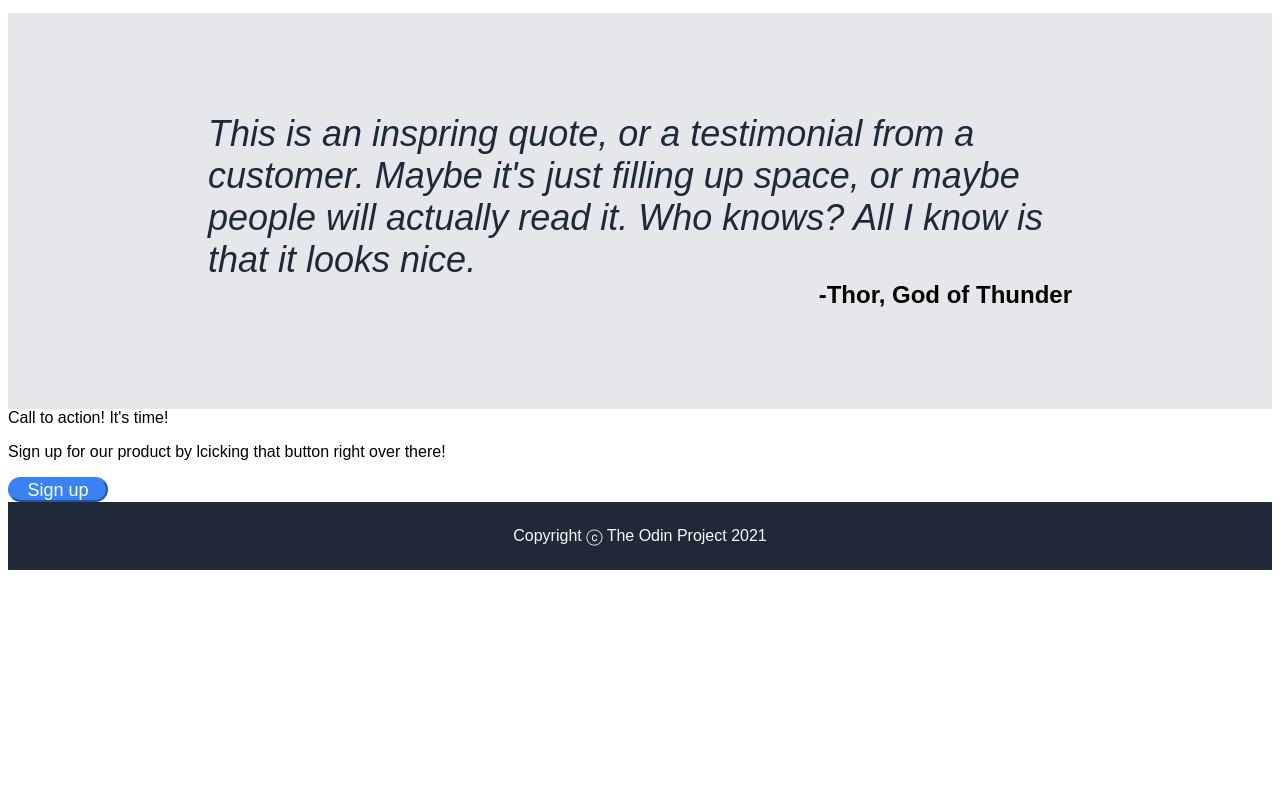
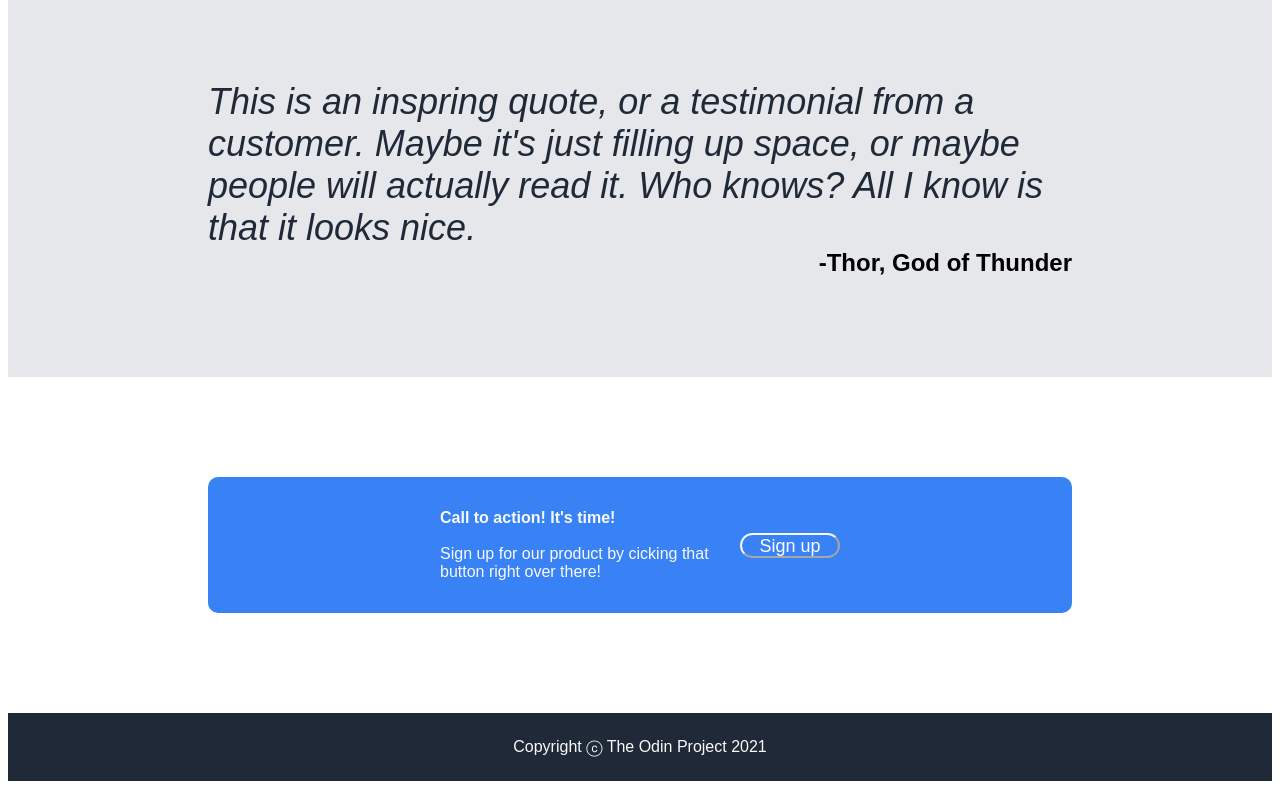
Before and after one commit to leserenityu/landing-page, a plain HTML site: page index.html in a window 1280 px wide. Shown: the part 717-1506 px from the top of the page. Before the commit the page ends 1295 px from the top, so only its background shows below. Drawn offline with Linux system fonts and the light colour scheme.

Commit message:
Add css styling to section four

```diff
--- a/index.html
+++ b/index.html
@@ -57,9 +57,12 @@
         </div>
 
         <div class="section-four">
-            Call to action! It's time!
-            <p>Sign up for our product by lcicking that button right over there!</p>
-            <button>Sign up</button>
+            <ul class="call-action">
+                <li class="desc"><div class="head">Call to action! It's time!</div><br>
+                    Sign up for our product by cicking that button
+                    right over there!</li>
+                <li><button class="second-button">Sign up</button></li>
+            </ul>
         </div>
 
         <div class="footer">
--- a/style.css
+++ b/style.css
@@ -123,6 +123,39 @@ button {
     align-items: flex-end;
 }
 
+.section-four {
+    background-color: #3882F6;
+    color: #F9FAF8;
+    border-radius: 10px;
+    margin: 100px 200px;
+    display: flex;
+    justify-content: space-evenly;
+    padding: 2em;
+}
+
+ul {
+    list-style: none;
+    padding: 0;
+    margin: 0;
+}
+
+.call-action {
+    display: flex;
+    align-items: center;
+}
+
+.desc {
+    max-width: 300px;
+}
+
+.head {
+    font-weight: bold;
+}
+
+.second-button {
+    border-color: #F9FAF8;
+}
+
 .footer {
     display: flex;
     justify-content: center;
```
